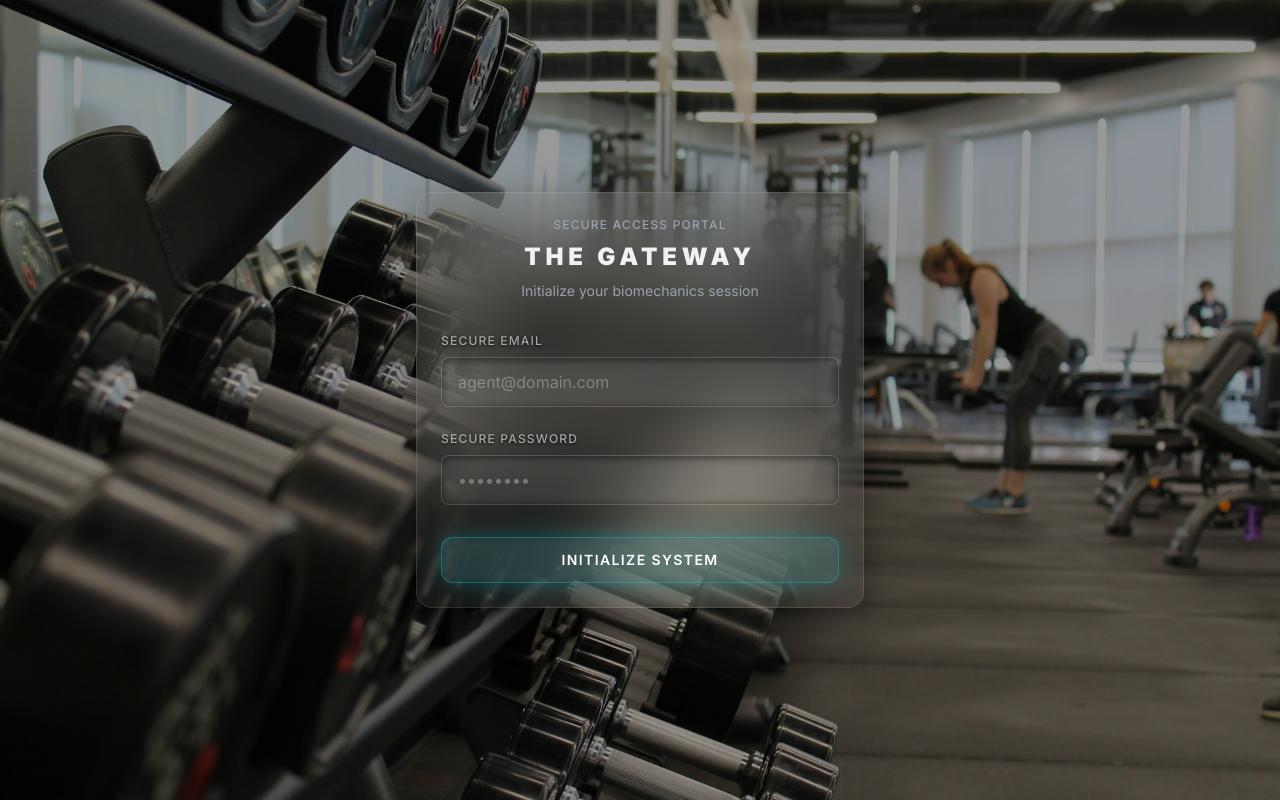
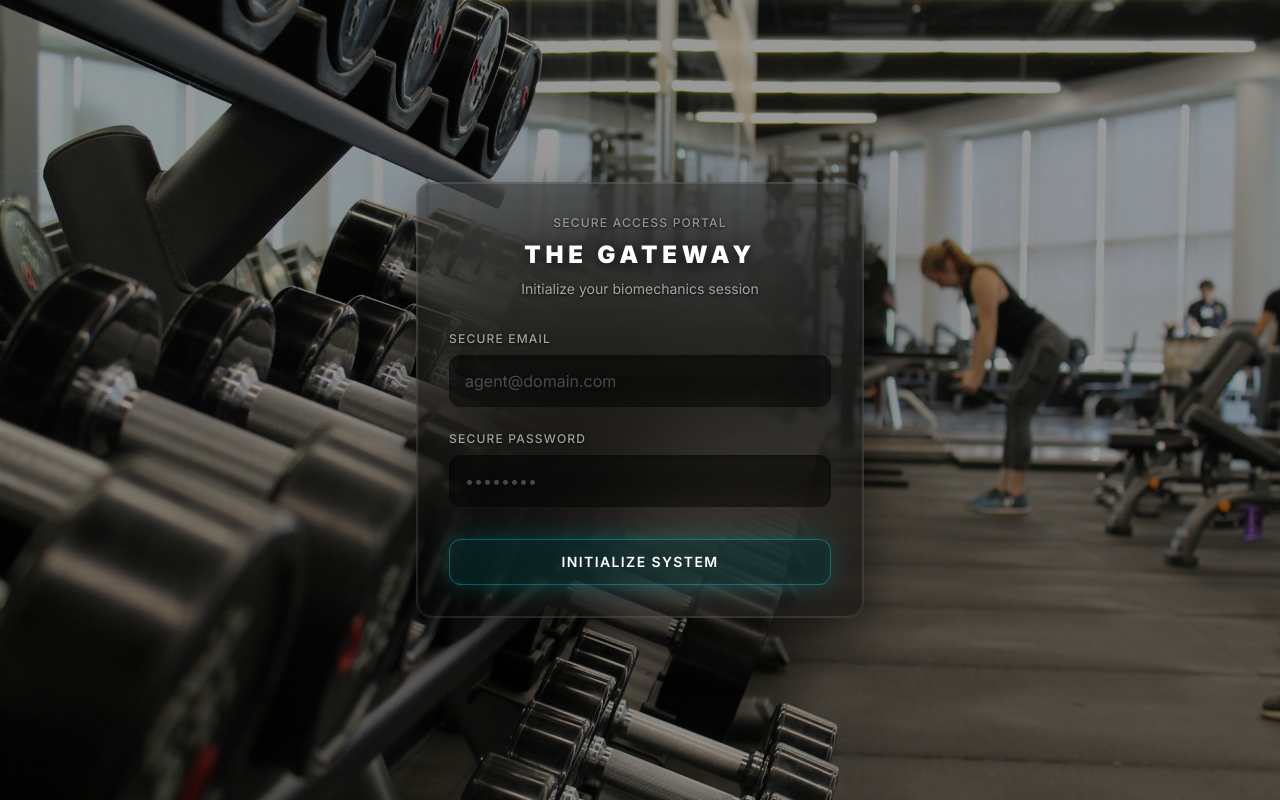
Before and after one commit to AbdullahRana11/MotionKinetix, a Next.js app in the folder frontend/: page /auth in a window 1280 px wide. Built offline with nearby package versions, Linux system fonts and the light colour scheme.

Commit message:
implement Vision Pro-style spatial login window with depth mapping

```diff
--- a/frontend/src/components/auth/AuthForm.tsx
+++ b/frontend/src/components/auth/AuthForm.tsx
@@ -2,9 +2,10 @@
 
 import { useState, type FormEvent } from 'react';
 import { useRouter } from 'next/navigation';
+import { motion } from 'framer-motion';
 
 import { Button } from '@/components/ui/Button';
-import { Card } from '@/components/ui/Card';
+import { GlassPanel } from '@/components/ui/GlassPanel';
 import { Input } from '@/components/ui/Input';
 import { LoadingState } from '@/components/ui/LoadingState';
 import { useAuthStore } from '@/store/useAuthStore';
@@ -64,29 +65,41 @@ export default function AuthForm() {
     : undefined;
 
   return (
-    <Card className="shadow-glass">
-      <div className="mb-8 text-center">
-        <p className="mb-2 text-xs font-medium uppercase tracking-widest text-neutral-400">
+    <motion.div
+      initial={{ opacity: 0, y: 40, rotateX: 8 }}
+      animate={{ opacity: 1, y: 0, rotateX: 0 }}
+      transition={{ duration: 0.7, ease: [0.16, 1, 0.3, 1] }}
+      style={{ transformStyle: 'preserve-3d' }}
+    >
+      <GlassPanel
+        variant="spatial"
+        className="relative p-8 shadow-[0_20px_50px_rgba(0,0,0,0.5)] before:pointer-events-none before:absolute before:inset-0 before:rounded-2xl before:border before:border-white/10 before:content-['']"
+      >
+        <div className="pointer-events-none absolute -inset-px rounded-2xl bg-gradient-to-b from-white/10 via-transparent to-transparent opacity-60" />
+
+        <div className="relative mb-8 text-center">
+          <p className="mb-2 text-xs font-medium uppercase tracking-widest text-white/50 text-crisp">
             Secure Access Portal
           </p>
-        <h1 className="text-2xl font-black uppercase tracking-hero text-neutral-50">
+          <h1 className="text-2xl font-black uppercase tracking-hero text-hero-crisp">
             The Gateway
           </h1>
-        <p className="mt-2 text-sm text-neutral-400">
+          <p className="mt-2 text-sm text-white/60 text-crisp">
             Initialize your biomechanics session
           </p>
         </div>
 
         {error && !fieldError && (
-        <p className="mb-6 text-center text-xs text-error" role="alert">
+          <p className="relative mb-6 text-center text-xs text-error" role="alert">
             {error}
           </p>
         )}
 
-      <form onSubmit={handleSubmit} className="flex flex-col gap-6">
+        <form onSubmit={handleSubmit} className="relative flex flex-col gap-6">
           <Input
             label="Secure Email"
             type="email"
+            variant="spatial"
             placeholder="agent@domain.com"
             value={email}
             onChange={(e) => setEmail(e.target.value)}
@@ -98,6 +111,7 @@ export default function AuthForm() {
           <Input
             label="Secure Password"
             type="password"
+            variant="spatial"
             placeholder="••••••••"
             value={password}
             onChange={(e) => setPassword(e.target.value)}
@@ -116,6 +130,7 @@ export default function AuthForm() {
             )}
           </div>
         </form>
-    </Card>
+      </GlassPanel>
+    </motion.div>
   );
 }
```
Lines whose indentation alone changed are shown as unchanged.
